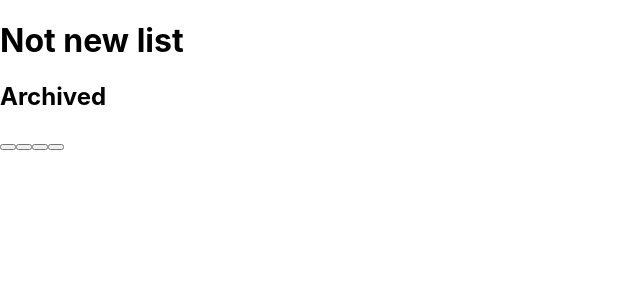
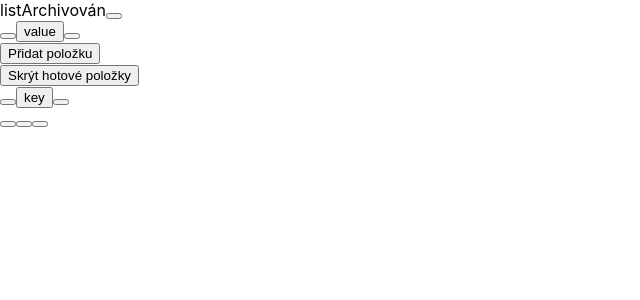
Before and after one commit to pepis-cz/Shopping-List, a React (Create React App) app in the folder client/: page / in a window 1280 px wide. Shown: the top 300 px of the page, without its empty margins (0-640 px from the left). Built offline with nearby package versions, Linux system fonts and the light colour scheme.

Commit message:
zlepšování frontendu
hotová implementace nákupního košíku bez css

```diff
--- a/client/src/App.js
+++ b/client/src/App.js
@@ -27,7 +27,7 @@ function App() {
     shopLists: [
       {
         id: 'x',
-        title: 'Not new list',
+        title: 'list',
 
         items: [
           {
@@ -64,7 +64,7 @@ function App() {
 
   return (
     <>
-        <ShoppingList users = {InitialData.users} shopL = {InitialData.shopLists[0]} userId = {InitialData.userId}/>
+      <ShoppingList users = {InitialData.users} shopL = {InitialData.shopLists[0]} userId = {InitialData.userId}/>
     </>
   );
 }
--- /dev/null
+++ b/client/src/Components/shopping-list/body.jsx
@@ -0,0 +1,49 @@
+import Button from 'react-bootstrap/Button'
+import Render from './item-render'
+import { useState } from 'react'
+
+function Body({ items }) {
+
+    const[array, setArray] = useState(items ?? [])
+    const [visibility, setVisibility] = useState(true);
+    const [editingId, setEditingId] = useState(null);
+
+    const handleCreate = () => {
+        const newItem = {
+            id: array.length ? Math.max(...array.map((item) => item.id)) + 1 : 1,
+            name: '',
+            status: false
+        }
+
+        setArray(prev => ([...prev, newItem]));
+        setEditingId(newItem.id);
+    };
+
+    return (
+        <>
+            <div>
+                <Render array = {array} setArray = {setArray} editingId = {editingId} setEditingId = {setEditingId} boolean = {false}/>
+
+                <Button className = 'add-item' onClick = {handleCreate}>
+                    <i className = 'bi bi-plus'/> Přidat položku
+                </Button>
+            </div>
+
+            <div>
+                <Button onClick = {() => {setVisibility(!visibility)}}>
+                    {visibility ? (
+                        <>Skrýt hotové položky<i className = 'bi bi-chevron-up'/> </>
+                    ) : (
+                        <>Zobrazit hotové položky<i className = 'bi bi-chevron-down'/> </>
+                    )}
+                </Button>
+
+                {visibility &&
+                    <Render array = {array} setArray = {setArray} editingId = {editingId} setEditingId = {setEditingId} boolean = {true}/>
+                }
+            </div>
+        </>
+    )
+}
+
+export default Body
--- a/client/src/Components/shopping-list/header.jsx
+++ b/client/src/Components/shopping-list/header.jsx
@@ -18,7 +18,7 @@ function Header({ title, archived }) {
         <>
             {editing ? (
                 <>
-                    <Form>
+                    <Form onSubmit = {saveName}>
                         <Form.Control
                             type = 'text'
                             placeholder = 'Name'
@@ -28,18 +28,23 @@ function Header({ title, archived }) {
                             onKeyDown = {handleKeyDown}
                             autoFocus
                         />
+                        <Button type = 'submit'>
+                            <i className = 'bi bi-checck2'/>
+                        </Button>
                     </Form>
                 </>
             ) : (
                 <>
-                    <h1 className = 'name'>{name}</h1>
+                    <span className = 'left-title'>{name}</span>
                     {archived &&
-                        <h2 className = 'archived'>Archived</h2>
+                        <span className = 'middle-title'>Archivován</span>
                     }
 
+                    <span className = 'right-title'>
                     <Button onClick = {() => setEditing(true)}>
                         <i className = 'bi bi-pencil'/>
                     </Button>
+                    </span>
                 </>
             )}
         </>
--- /dev/null
+++ b/client/src/Components/shopping-list/item-render.jsx
@@ -0,0 +1,70 @@
+import ListGroup from 'react-bootstrap/ListGroup'
+import Button from 'react-bootstrap/Button'
+import Form from 'react-bootstrap/Form'
+
+function Render({ array, setArray, editingId, setEditingId, boolean }) {
+
+    const handleStatus = (id) => {
+        const update = array.map((i) => i.id === id ? {...i, status: !boolean } : i);
+        setArray(update);
+    }
+
+    const handleRemove = (id) => {
+        setArray((prev) => prev.filter((item) => item.id !== id))
+    };
+
+    const saveName = () => setEditingId(null)
+
+    const handleKeyDown = (e) => {
+        if (e.key === 'Enter') {
+            saveName();
+        }
+    }
+
+    return (
+    <ListGroup>
+        {array.filter(item => item.status === boolean).map((item) => (
+            <ListGroup.Item key = {item.id}>
+                <span>
+                    <Button className = 'checkbox' onClick = {() => handleStatus(item.id)}>
+                        <i className = {item.status ? 'bi bi-check-square' : 'bi bi-square'}/>
+                    </Button>
+                </span>
+
+                {item.id === editingId ? (
+                    <span>
+                        <Form>
+                            <Form.Control
+                                type = 'text'
+                                value={item.name}
+                                onChange = {
+                                    (e) => {
+                                        const update = array.map((item) =>
+                                            item.id === editingId ? { ...item, name: e.target.value } : item);
+                                            setArray(update);
+                                    }
+                                }
+
+                                onBlur = {saveName}
+                                onKeyDown = {handleKeyDown}
+                                autoFocus
+                                />
+                        </Form>
+                    </span>
+                ) : (
+                    <Button className = 'edit-name' onClick = {() => setEditingId(item.id)}>
+                        {item.name ?? ''}
+                    </Button>
+                )}
+                <span>
+                    <Button className = 'remove-icon' onClick = {() => handleRemove(item.id)}>
+                        <i className = 'bi bi-x-lg'/>
+                    </Button>
+                </span>
+            </ListGroup.Item>
+            ))}
+        </ListGroup>
+    )
+}
+
+export default Render
--- a/client/src/Components/shopping-list/shopping-list.jsx
+++ b/client/src/Components/shopping-list/shopping-list.jsx
@@ -1,5 +1,6 @@
 import Header from "./header";
 import Footer from "./footer";
+import Body from "./body";
 
 import { useState } from "react";
 
@@ -7,13 +8,26 @@ function ShoppingList({ users, shopL, userId }) {
 
     const [archived, setArchived] = useState(shopL.archived);
 
-    console.log('ShoppingList:', archived, setArchived);
-
     return (
         <>
-            <Header title = {shopL.title} archived = {archived}/>
+            <Header
+                title = {shopL.title}
+                archived = {archived}
+            />
 
-            <Footer archived = {archived} setArchived = {setArchived} users = {users} members = {shopL.members} userId = {userId} owner = {shopL.owner} id = {shopL.id}/>
+            <Body
+                items = {shopL.items}
+            />
+
+            <Footer
+                archived = {archived}
+                setArchived = {setArchived}
+                users = {users}
+                members = {shopL.members}
+                userId = {userId}
+                owner = {shopL.owner}
+                id = {shopL.id}
+            />
         </>
     )
 }
```
Also changed, not shown: client/src/Components/shopping-list/array-sort.jsx (deleted, +0 -16 lines), client/src/Components/shopping-list/body-bot.jsx (deleted, +0 -82 lines).
